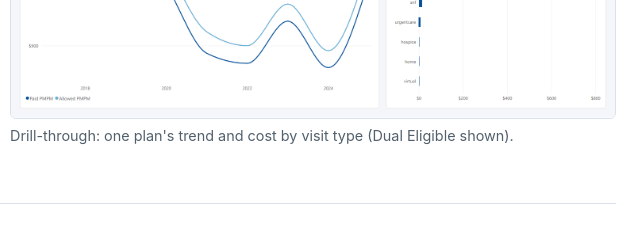
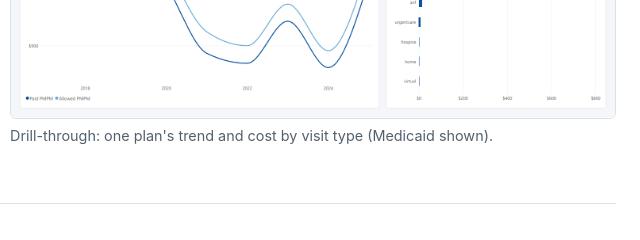
Before and after one commit to Angel-Pearson/Angel-Pearson.github.io, a plain HTML site: page index.html in a window 1280 px wide. Shown: the part 4960-5200 px from the top of the page, 640-1280 px from the left. Drawn offline with Linux system fonts and the light colour scheme; a script that the page names is missing.

Commit message:
Add files via upload

```diff
--- a/index.html
+++ b/index.html
@@ -196,7 +196,7 @@
       </figure>
       <figure>
         <a href="synthea_payer_detail.png" target="_blank" rel="noopener"><img src="synthea_payer_detail.png" alt="Payer detail page for the Medicaid plan: KPI cards, PMPM trend by year, allowed PMPM by visit type" loading="lazy"></a>
-        <figcaption>Drill-through: one plan's trend and cost by visit type (Dual Eligible shown).</figcaption>
+        <figcaption>Drill-through: one plan's trend and cost by visit type (Medicaid shown).</figcaption>
       </figure>
     </div>
   </div>
```
